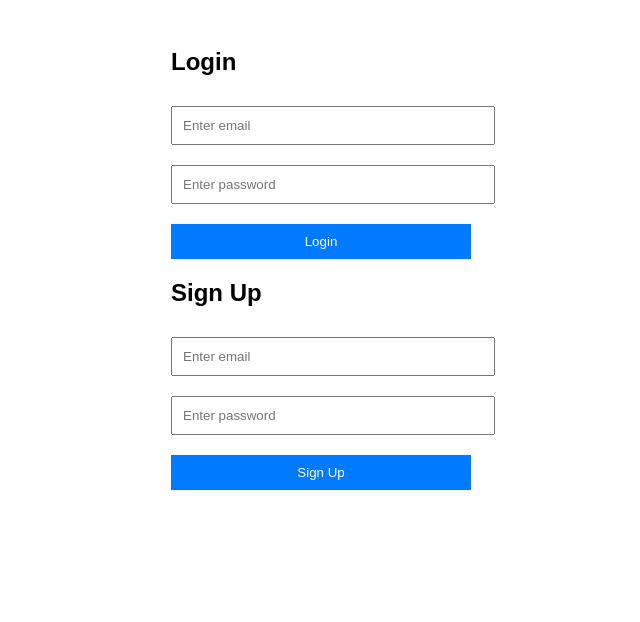
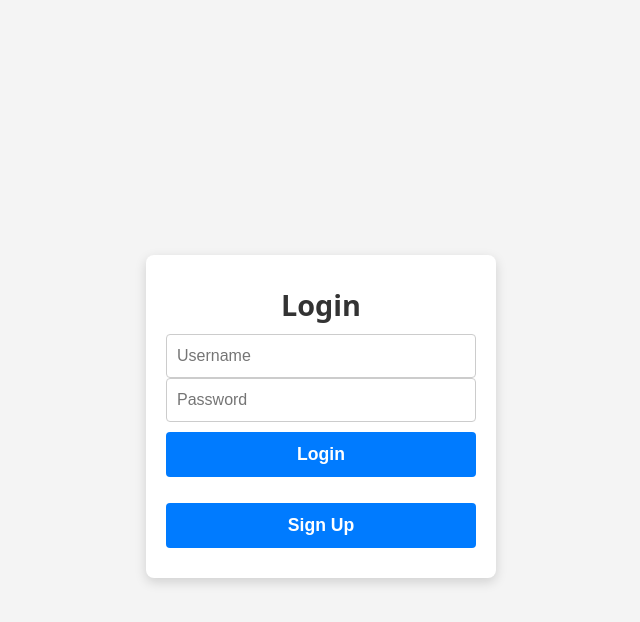
Before and after one commit to NTHgamer23/carrollfam-vault, a plain HTML site: page index.html in a window 1280 px wide. Shown: the whole page, without its empty margins (319-959 px from the left). Drawn offline with Linux system fonts and the light colour scheme.

Commit message:
Update index.html

```diff
--- a/index.html
+++ b/index.html
@@ -1,121 +1,39 @@
 <!DOCTYPE html>
 <html lang="en">
 <head>
-    <meta charset="UTF-8">
-    <meta name="viewport" content="width=device-width, initial-scale=1.0">
-    <title>Login & Sign Up</title>
-
-    <!-- Firebase SDKs -->
-    <script src="https://www.gstatic.com/firebasejs/10.14.1/firebase-app.js"></script>
-    <script src="https://www.gstatic.com/firebasejs/10.14.1/firebase-auth.js"></script>
-    <script src="https://www.gstatic.com/firebasejs/10.14.1/firebase-database.js"></script>
-
-    <style>
-        body {
-            font-family: Arial, sans-serif;
-            padding: 20px;
-        }
-
-        .container {
-            width: 300px;
-            margin: 0 auto;
-        }
-
-        input[type="text"], input[type="password"] {
-            width: 100%;
-            padding: 10px;
-            margin: 10px 0;
-        }
-
-        button {
-            padding: 10px;
-            width: 100%;
-            margin-top: 10px;
-            background-color: #007bff;
-            color: white;
-            border: none;
-            cursor: pointer;
-        }
-
-        button:hover {
-            background-color: #0056b3;
-        }
-
-        .message {
-            color: green;
-        }
-    </style>
+  <meta charset="UTF-8" />
+  <meta name="viewport" content="width=device-width, initial-scale=1.0, maximum-scale=1.0, user-scalable=no"/>
+  <title>CarrollFam Vault</title>
+  <link rel="stylesheet" href="styles.css?v=2.0" />
+  <!-- Firebase SDK -->
+  <script src="https://www.gstatic.com/firebasejs/10.14.1/firebase-app.js"></script>
+  <script src="https://www.gstatic.com/firebasejs/10.14.1/firebase-auth.js"></script>
 </head>
 <body>
-    <div class="container">
-        <h2>Login</h2>
-        <input type="text" id="loginEmail" placeholder="Enter email" required />
-        <input type="password" id="loginPassword" placeholder="Enter password" required />
-        <button onclick="logIn()">Login</button>
+  <!-- Login Page -->
+  <div id="login-box">
+    <h1>Login</h1>
+    <form id="login-form">
+      <input type="text" id="username" placeholder="Username" required />
+      <input type="password" id="password" placeholder="Password" required />
+      <button type="submit">Login</button>
+      <p id="login-message"></p>
+      <button type="button" id="signup-btn">Sign Up</button>
+    </form>
+  </div>
 
-        <h2>Sign Up</h2>
-        <input type="text" id="signUpEmail" placeholder="Enter email" required />
-        <input type="password" id="signUpPassword" placeholder="Enter password" required />
-        <button onclick="signUp()">Sign Up</button>
+  <!-- Sign Up Page -->
+  <div id="signup-box" style="display:none;">
+    <h1>Sign Up</h1>
+    <form id="signup-form">
+      <input type="text" id="signup-username" placeholder="Username" required />
+      <input type="password" id="signup-password" placeholder="Password" required />
+      <button type="submit">Sign Up</button>
+      <p id="signup-message"></p>
+      <button type="button" id="login-btn">Back to Login</button>
+    </form>
+  </div>
 
-        <div id="message" class="message"></div>
-    </div>
-
-    <script>
-        // Firebase config
-        const firebaseConfig = {
-            apiKey: "AIzaSyDZdQx1OxvaL1Irrwx2OMRRUkAYAz4Jpio",
-            authDomain: "carroll-fam-v.firebaseapp.com",
-            projectId: "carroll-fam-v",
-            storageBucket: "carroll-fam-v.firebasestorage.app",
-            messagingSenderId: "31202730208",
-            appId: "1:31202730208:web:424f6d013231a970ae3085",
-            measurementId: "G-6L6FH62554"
-        };
-
-        // Initialize Firebase
-        firebase.initializeApp(firebaseConfig);
-        const auth = firebase.auth();
-        const db = firebase.database();
-
-        // Sign Up function
-        function signUp() {
-            const email = document.getElementById("signUpEmail").value;
-            const password = document.getElementById("signUpPassword").value;
-
-            auth.createUserWithEmailAndPassword(email, password)
-                .then((userCredential) => {
-                    const user = userCredential.user;
-                    db.ref('users/' + user.uid).set({
-                        email: user.email,
-                        createdAt: new Date().toISOString(),
-                    });
-
-                    document.getElementById("message").textContent = "Account created successfully! Please log in.";
-                    window.location.href = 'index.html';  // Redirect to login page after sign-up
-                })
-                .catch((error) => {
-                    console.error("Error signing up:", error.message);
-                    alert(error.message);
-                });
-        }
-
-        // Log In function
-        function logIn() {
-            const email = document.getElementById("loginEmail").value;
-            const password = document.getElementById("loginPassword").value;
-
-            auth.signInWithEmailAndPassword(email, password)
-                .then((userCredential) => {
-                    const user = userCredential.user;
-                    console.log("User logged in:", user);
-                    window.location.href = 'dashboard.html';  // Redirect to a dashboard or home page
-                })
-                .catch((error) => {
-                    console.error("Error logging in:", error.message);
-                    alert(error.message);
-                });
-        }
-    </script>
+  <script src="script.js?v=2.0"></script>
 </body>
 </html>
```
